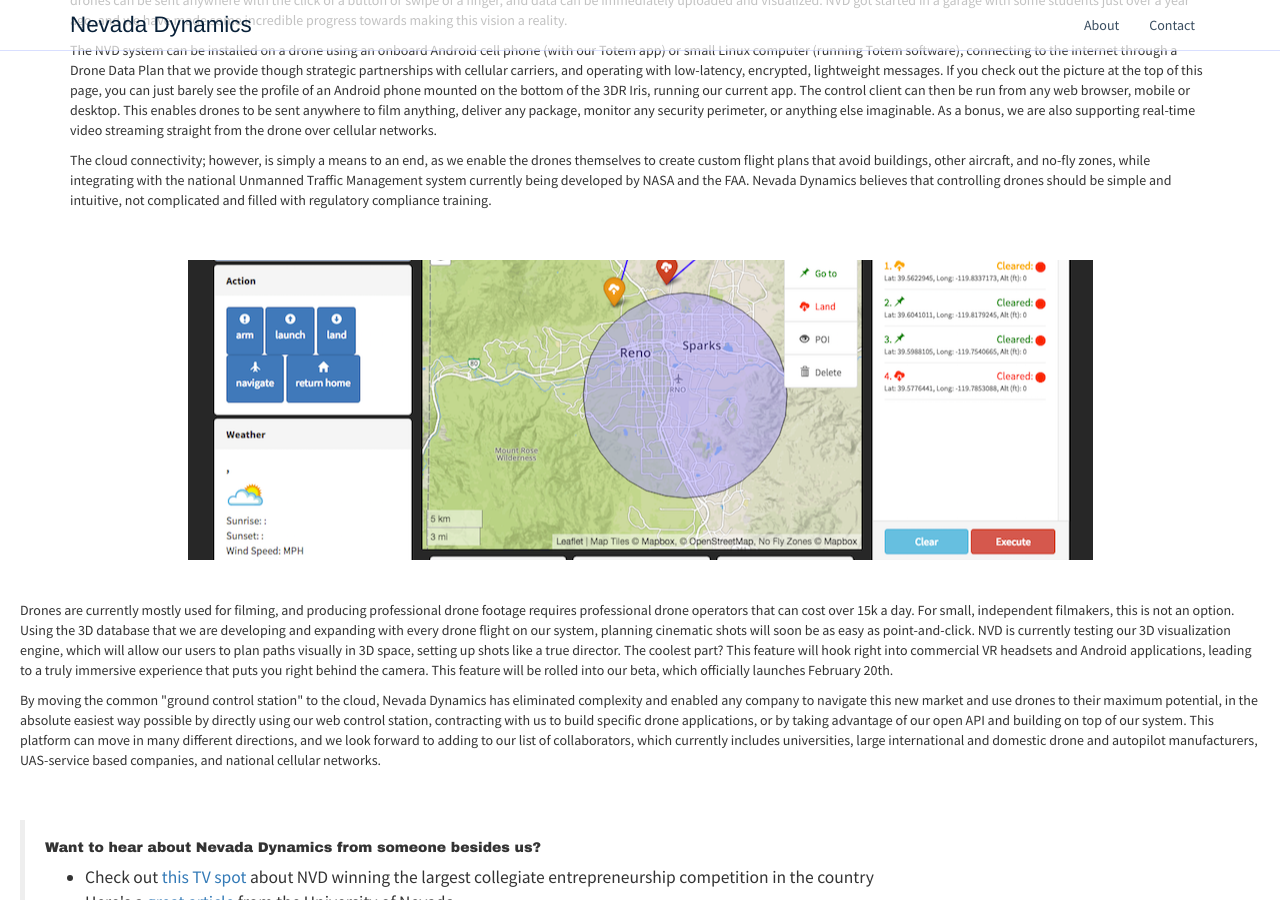
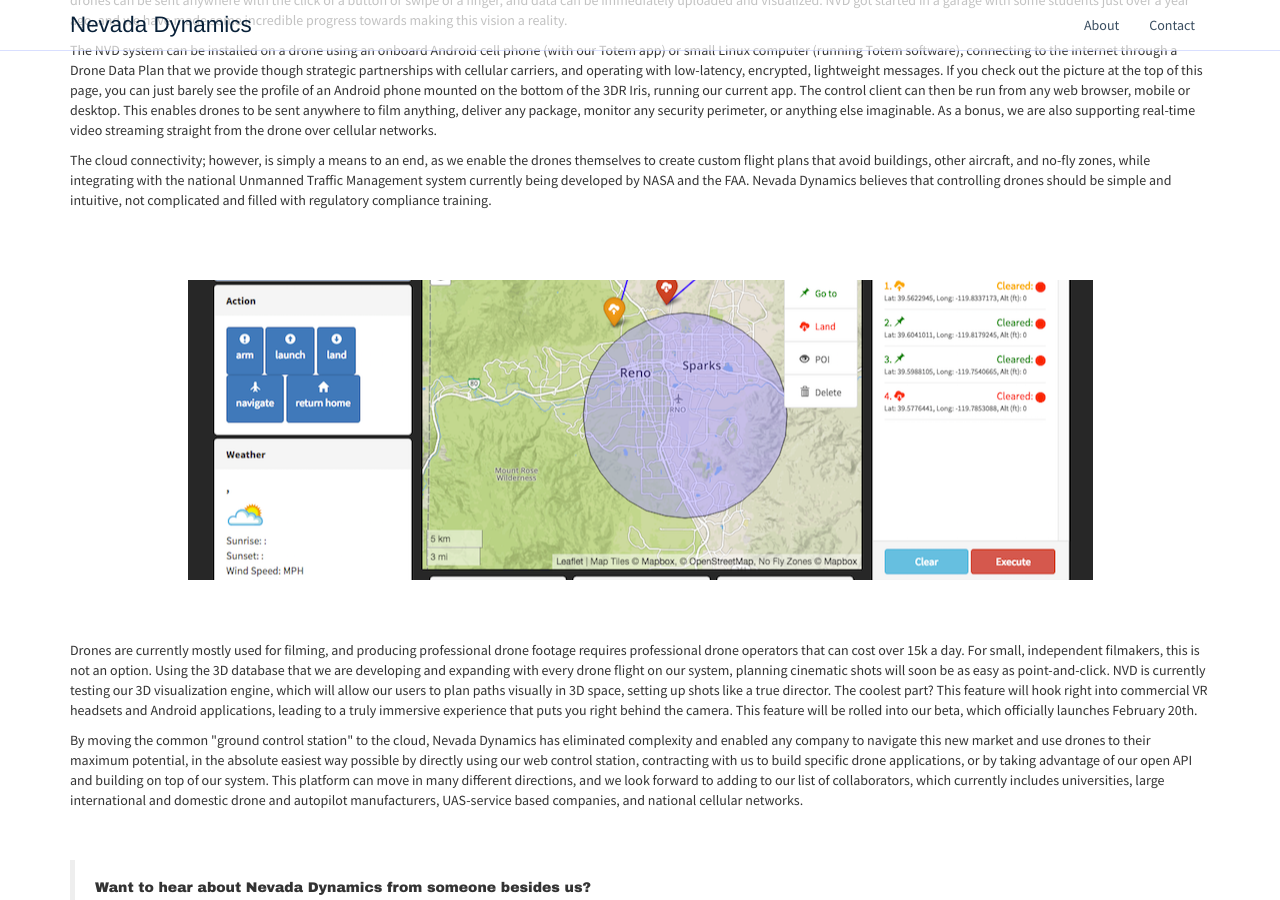
Before and after one commit to NevadaDynamics/NevadaDynamics.github.io, a Jekyll site: the page built from tango.html, in a window 1280 px wide and 900 px high, scrolled down 2378 px. Built offline with Jekyll 4.4.1, drawn with Linux system fonts in a browser that asks for light colours; nearby versions of some CDN libraries; Markdown is read by kramdown in place of the engine named in the settings; comment, search, counter and statistics services are not loaded.

Commit message:
Update tango.html

```diff
--- a/tango.html
+++ b/tango.html
@@ -32,9 +32,13 @@
 
 <br></br>
 </div>
+</div>
+
 <div id="gcs-1"></div>
 <br></br>
 
+<div class="horizblock-small whitebg">
+<div class="container">
 <p>Drones are currently mostly used for filming, and producing professional drone footage requires professional drone operators that can cost over 15k a day. For small, independent filmakers, this is not an option. Using the 3D database that we are developing and expanding with every drone flight on our system, planning cinematic shots will soon be as easy as point-and-click. NVD is currently testing our 3D visualization engine, which will allow our users to plan paths visually in 3D space, setting up shots like a true director. The coolest part? This feature will hook right into commercial VR headsets and Android applications, leading to a truly immersive experience that puts you right behind the camera. This feature will be rolled into our beta, which officially launches February 20th.</p>
 
 <p>By moving the common "ground control station" to the cloud, Nevada Dynamics has eliminated complexity and enabled any company to navigate this new market and use drones to their maximum potential, in the absolute easiest way possible by directly using our web control station, contracting with us to build specific drone applications, or by taking advantage of our open API and building on top of our system. This platform can move in many different directions, and we look forward to adding to our list of collaborators, which currently includes universities, large international and domestic drone and autopilot manufacturers, UAS-service based companies, and national cellular networks.</p>
```
